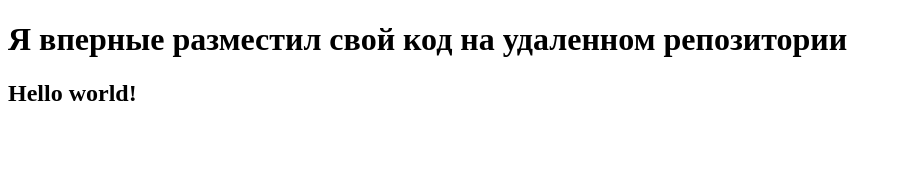
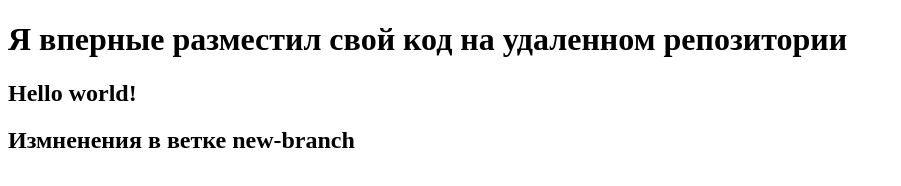
Before and after one commit to LeraOcneva/test_repo_, a plain HTML site: page index.html in a window 1280 px wide. Shown: the whole page, without its empty margins (0-901 px from the left). Drawn offline with Linux system fonts and the light colour scheme.

Commit message:
add h2 in new-brahch

```diff
--- a/index.html
+++ b/index.html
@@ -8,5 +8,6 @@
 <body>
     <h1>Я вперные разместил свой код на удаленном репозитории</h1>
     <h2>Hello world!</h2>
+    <h2>Измненения в ветке new-branch</h2>
 </body>
 </html>
```
